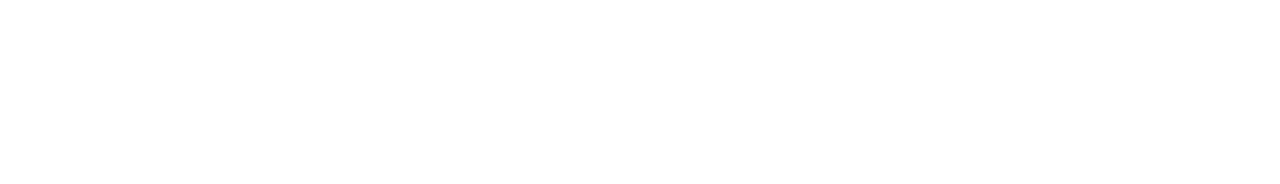
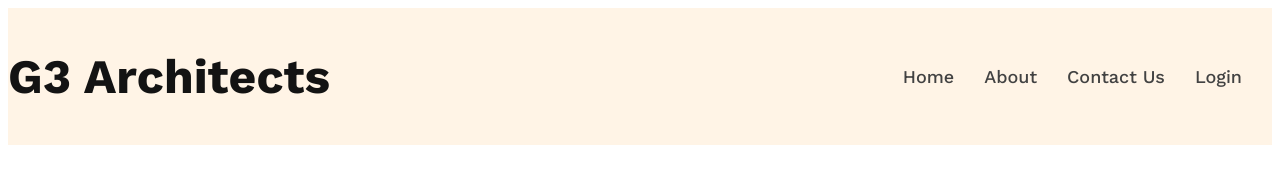
Before and after one commit to darknight-imran/g3-architects-responsive-web, a plain HTML site: page index.html in a window 1280 px wide. Drawn offline with nearby package versions, Linux system fonts and the light colour scheme.

Commit message:
header added

```diff
--- a/index.html
+++ b/index.html
@@ -5,13 +5,24 @@
     <meta charset="UTF-8">
     <meta name="viewport" content="width=device-width, initial-scale=1.0">
     <title>Architects responsive web</title>
+    <link rel="stylesheet" href="styles/architects.css">
 </head>
 
-<body>
-    <header>
-        <nav class="navbar">
+<body class="work-sans-fonts">
+    <header class="bg-primary">
+        <nav class="navbar display-flex">
+            <h1 class="text-title"><a class="nav-title text-title-color" href="">G3 Architects</a></h1>
+            <ul class="nav-links display-flex">
+                <li class="nav-item"><a href="" class="nav-link text-light">Home</a></li>
+                <li class="nav-item"><a href="" class="nav-link text-light">About</a></li>
+                <li class="nav-item"><a href="" class="nav-link text-light">Contact Us</a></li>
+                <li class="nav-item"><a href="" class="nav-link text-light">Login</a></li>
 
+            </ul>
         </nav>
+        <div class="banner">
+
+        </div>
     </header>
     <main>
 
--- /dev/null
+++ b/styles/architects.css
@@ -0,0 +1,58 @@
+@import url('https://fonts.googleapis.com/css2?family=Work+Sans:ital,wght@0,100..900;1,100..900&display=swap');
+
+.work-sans-fonts {
+  font-family: "Work Sans", sans-serif;
+  font-optical-sizing: auto;
+  font-weight: 400;
+  font-style: normal;
+}
+
+/* shared style */
+.text-title {
+  font-size: 3rem;
+  font-weight: bold;
+}
+
+
+
+.bg-primary {
+  background-color: rgba(255, 144, 14, 0.1);
+}
+
+.display-flex {
+  display: flex;
+}
+.text-title-color{
+  color: rgba(19, 19, 19, 1);
+}
+
+/* dark 3 */
+.text-light {
+  color: rgba(66, 66, 66, 1);
+}
+
+/* header  style  */
+.navbar,
+.banner {
+  max-width: 1440px;
+  margin: 0 auto;
+}
+
+.navbar {
+  justify-content: space-between;
+  align-items: center;
+}
+.nav-title{
+  text-decoration: none;
+}
+
+.nav-item {
+  list-style: none;
+  margin-right: 30px;
+}
+
+.nav-link {
+  text-decoration: none;
+  font-size: 18px;
+  font-weight: 500;
+}
```
Also changed, not shown: 2 other files.
